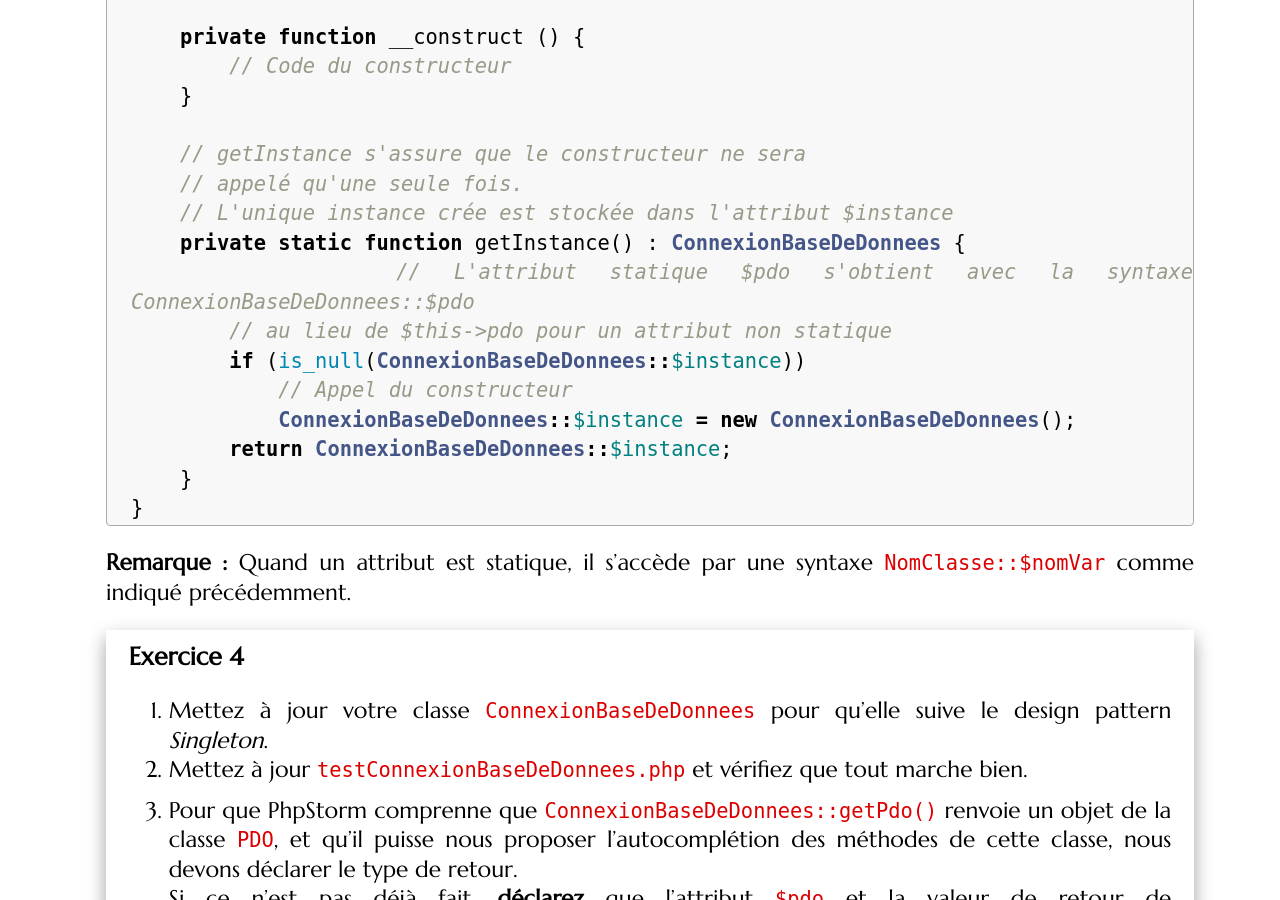
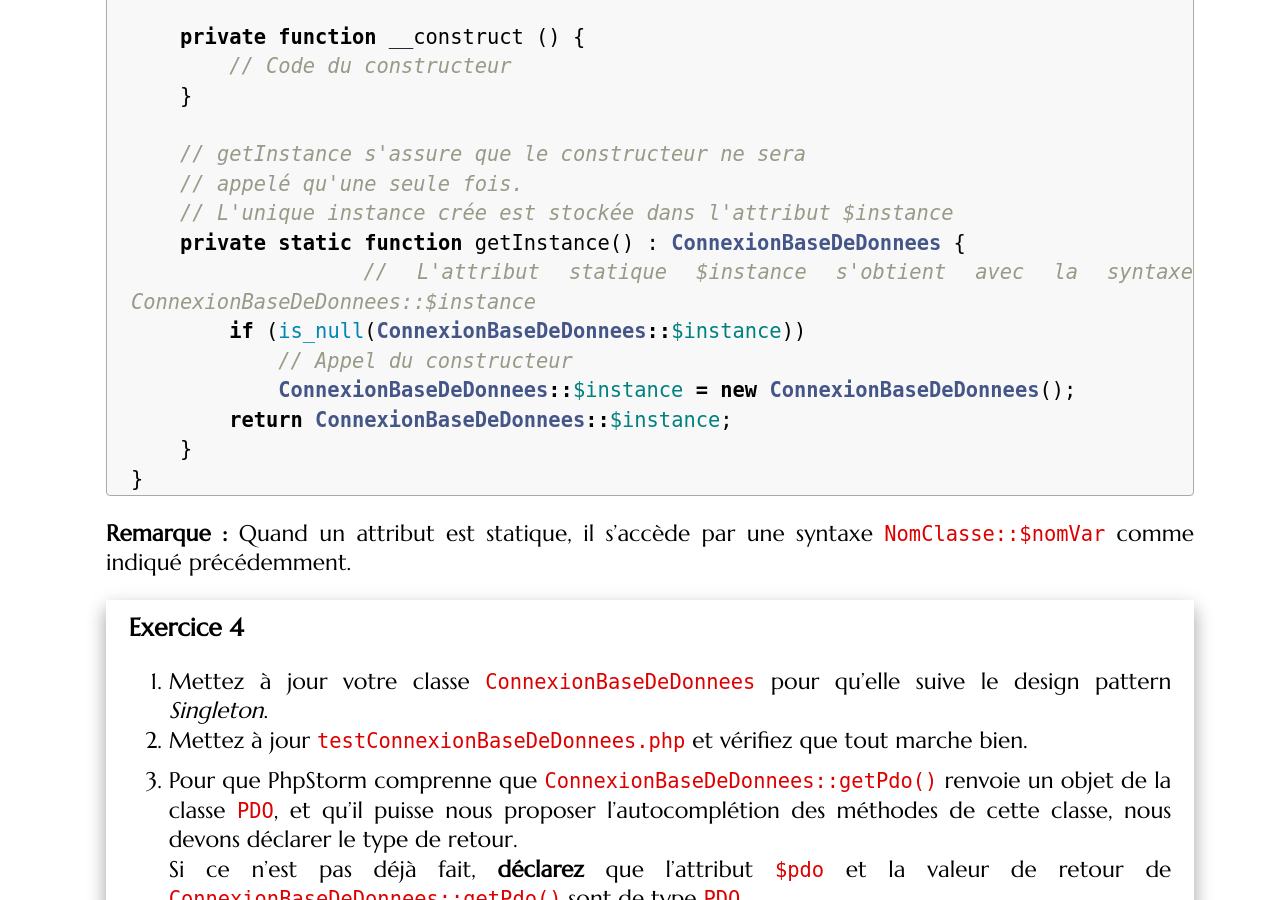
Before and after one commit to romainlebreton/R3.01-DeveloppementWeb, a Jekyll site: the page built from tutorials/tutorial2.md, in a window 1280 px wide and 900 px high, scrolled down 6132 px. Built offline with Jekyll 4.4.1, drawn with Linux system fonts in a browser that asks for light colours; some web fonts are replaced.

Commit message:
fix explications accès attribut statique

```diff
--- a/tutorials/tutorial2.md
+++ b/tutorials/tutorial2.md
@@ -256,8 +256,7 @@ class ConnexionBaseDeDonnees {
     // appelé qu'une seule fois.
     // L'unique instance crée est stockée dans l'attribut $instance
     private static function getInstance() : ConnexionBaseDeDonnees {
-        // L'attribut statique $pdo s'obtient avec la syntaxe ConnexionBaseDeDonnees::$pdo
-        // au lieu de $this->pdo pour un attribut non statique
+        // L'attribut statique $instance s'obtient avec la syntaxe ConnexionBaseDeDonnees::$instance
         if (is_null(ConnexionBaseDeDonnees::$instance))
             // Appel du constructeur
             ConnexionBaseDeDonnees::$instance = new ConnexionBaseDeDonnees();
```
